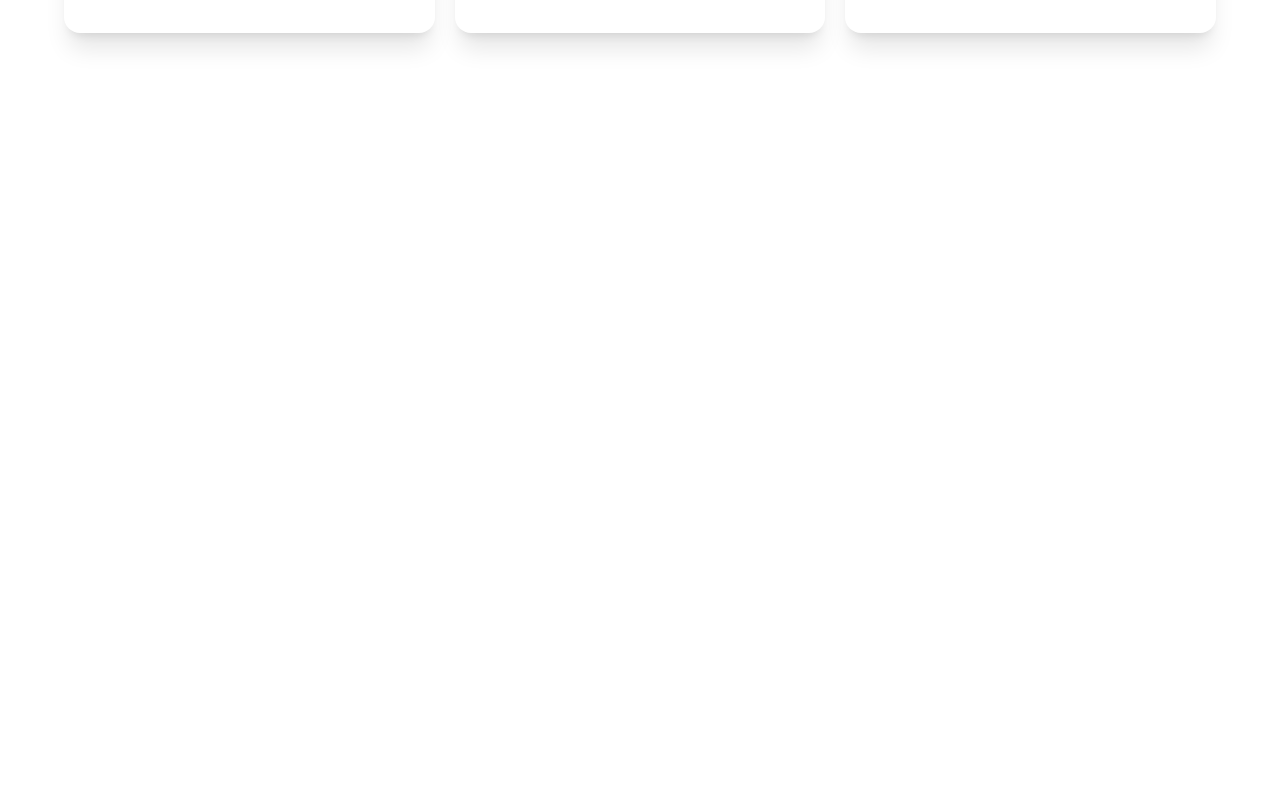
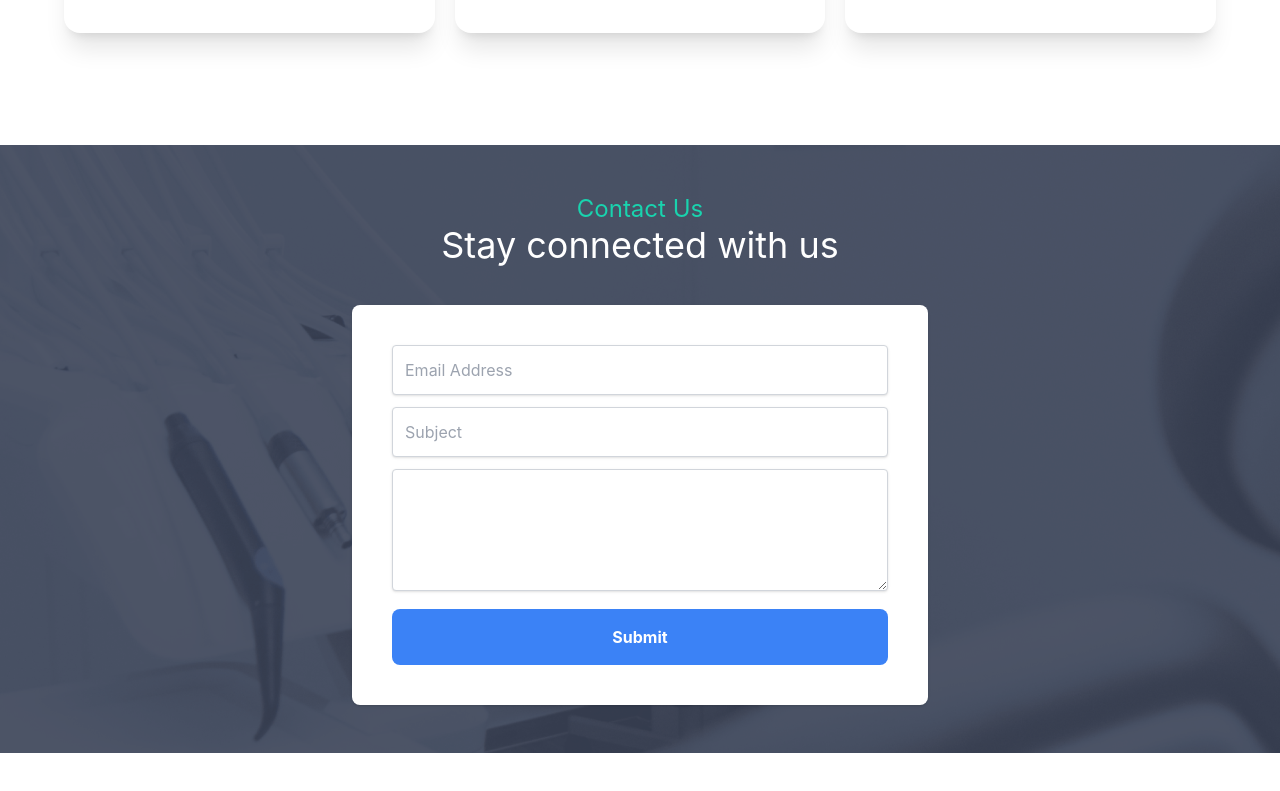
Before and after one commit to mallick-portfolio/doctor-portal-frontend, a React (Create React App) app: page / in a window 1280 px wide. Shown: the part 2863-3654 px from the top of the page. Before the commit the page ends 3008 px from the top, so only its background shows below. Built offline with nearby package versions, Linux system fonts and the light colour scheme.

Commit message:
added contact us

```diff
--- a/src/App.js
+++ b/src/App.js
@@ -3,7 +3,7 @@ import { Route, Routes } from 'react-router-dom'
 import Home from "./Pages/Home/Home.jsx";
 function App() {
   return (
-    <div className="App">
+    <div className="overflow-hidden lg:max-w-7xl">
       <Navbar />
       <Routes>
         <Route path="/" element={<Home />} />
--- /dev/null
+++ b/src/Pages/Home/ContactUs.jsx
@@ -0,0 +1,57 @@
+import React from "react";
+import appoinment from "../../assets/images/appointment.png";
+const ContactUs = () => {
+  return (
+    <div
+      className="lg:px-16 mx-auto my-28"
+      style={{ backgroundImage: `url(${appoinment})` }}
+    >
+      <div className=" py-12">
+        <div className="text-center mb-10">
+          <h1 className="text-2xl text-secondary">Contact Us</h1>
+          <h3 className="text-4xl text-white">Stay connected with us</h3>
+        </div>
+        <div class="flex items-center">
+          <div class="w-full">
+            <div class="bg-white p-10 rounded-lg shadow md:w-3/4 mx-auto lg:w-1/2">
+              <form action="">
+                <div class="mb-3">
+                  <input
+                    type="text"
+                    id="name"
+                    name="name"
+                    placeholder="Email Address"
+                    class="border border-gray-300 shadow p-3 w-full rounded"
+                  />
+                </div>
+
+                <div class="mb-3">
+                  <input
+                    type="text"
+                    id="twitter"
+                    name="twitter"
+                    placeholder="Subject"
+                    class="border border-gray-300 shadow p-3 w-full rounded"
+                  />
+                </div>
+                <div class="mb-3">
+                  <textarea
+                    class="border border-gray-300 shadow p-3 w-full rounded"
+                    cols="10"
+                    rows="4"
+                  ></textarea>
+                </div>
+
+                <button class="block w-full bg-blue-500 text-white font-bold p-4 rounded-lg">
+                  Submit
+                </button>
+              </form>
+            </div>
+          </div>
+        </div>
+      </div>
+    </div>
+  );
+};
+
+export default ContactUs;
--- a/src/Pages/Home/Home.jsx
+++ b/src/Pages/Home/Home.jsx
@@ -1,5 +1,6 @@
 import React from 'react'
 import Banner from './Banner.jsx'
+import ContactUs from './ContactUs.jsx'
 import HomeAppoinment from './HomeAppoinment.jsx'
 import HomeContact from './HomeContact.jsx'
 import HomeTreatMent from './HomeTreatMent.jsx'
@@ -15,6 +16,7 @@ const Home = () => {
       <HomeTreatMent />
       <HomeAppoinment />
       <Testimonial />
+      <ContactUs />
     </div>
   )
 }
```
